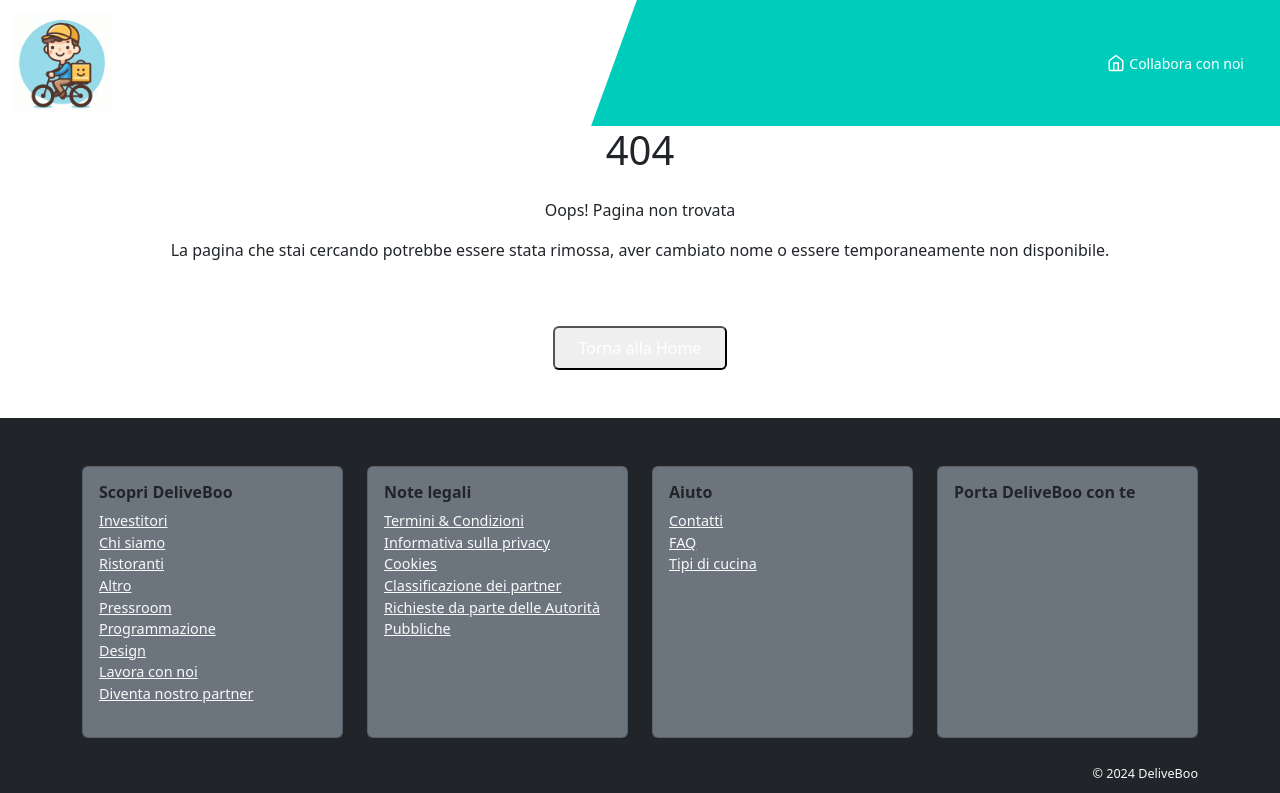
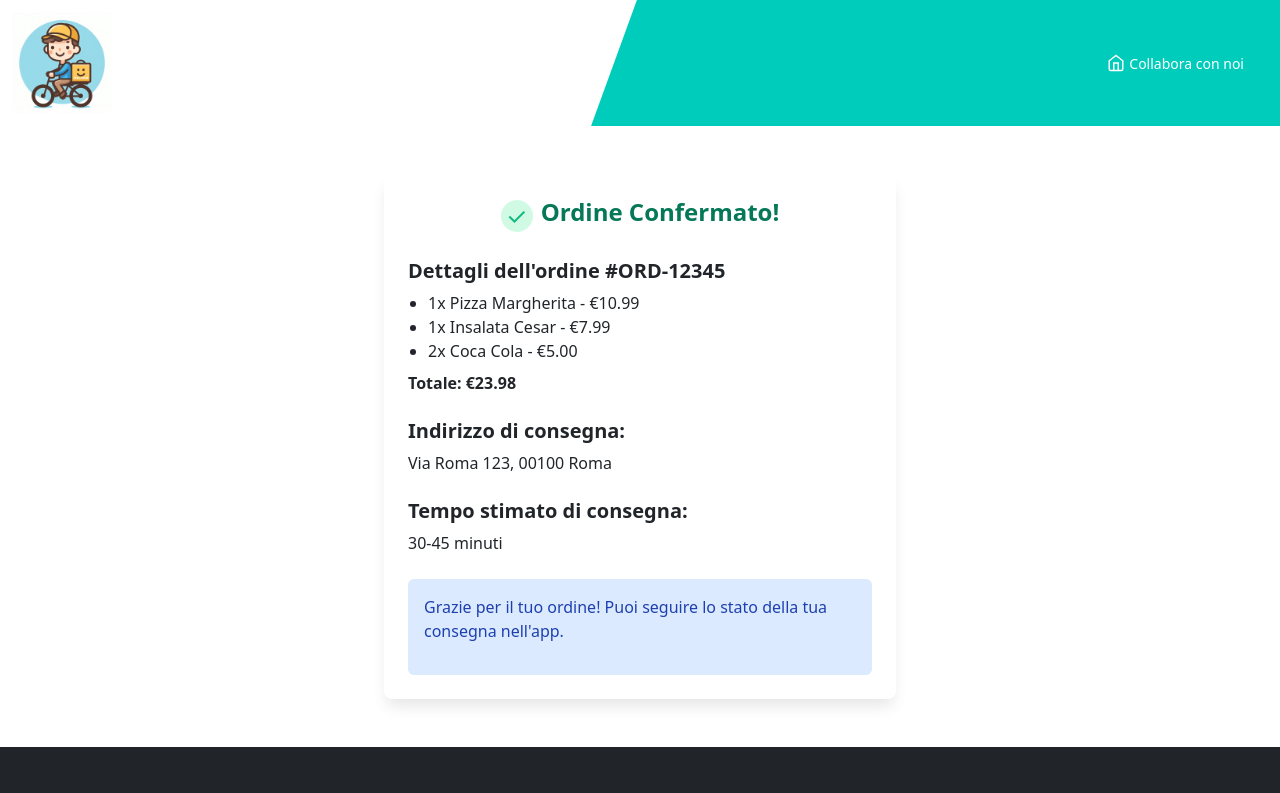
Before and after one commit to AndVig/deliveboo_frontend, a Vue app: page /confirm in a window 1280 px wide. Shown: the top 793 px of the page. Built offline with nearby package versions, Linux system fonts and the light colour scheme; some icons are missing.

Commit message:
UPD add confirm page

```diff
--- /dev/null
+++ b/src/pages/AppConfirmPage.vue
@@ -0,0 +1,127 @@
+<template>
+    <div class="order-confirmation my-5">
+      <div class="header">
+        <span class="check-icon">✓</span>
+        <h1>Ordine Confermato!</h1>
+      </div>
+
+      <div class="order-details">
+        <h2>Dettagli dell'ordine #{{ order.id }}</h2>
+        <ul>
+          <li v-for="(item, index) in order.items" :key="index">
+            {{ item.quantity }}x {{ item.name }} - €{{ (item.price * item.quantity).toFixed(2) }}
+          </li>
+        </ul>
+        <p class="total">Totale: €{{ calculateTotal(order.items) }}</p>
+      </div>
+
+      <div class="delivery-info">
+        <h3>Indirizzo di consegna:</h3>
+        <p>{{ order.deliveryAddress }}</p>
+      </div>
+
+      <div class="delivery-time">
+        <h3>Tempo stimato di consegna:</h3>
+        <p>{{ order.estimatedDeliveryTime }}</p>
+      </div>
+
+      <div class="thank-you-message">
+        <p>Grazie per il tuo ordine! Puoi seguire lo stato della tua consegna nell'app.</p>
+      </div>
+    </div>
+  </template>
+
+  <script>
+  import { ref } from 'vue';
+
+  export default {
+    name: 'OrderConfirmation',
+    setup() {
+      const order = ref({
+        id: 'ORD-12345',
+        items: [
+          { name: 'Pizza Margherita', quantity: 1, price: 10.99 },
+          { name: 'Insalata Cesar', quantity: 1, price: 7.99 },
+          { name: 'Coca Cola', quantity: 2, price: 2.50 },
+        ],
+        total: 23.98,
+        deliveryAddress: 'Via Roma 123, 00100 Roma',
+        estimatedDeliveryTime: '30-45 minuti',
+      });
+
+      const calculateTotal = (items) => {
+        return items.reduce((acc, item) => acc + (item.price * item.quantity), 0).toFixed(2);
+      };
+
+      return {
+        order,
+        calculateTotal
+      };
+    }
+  };
+  </script>
+
+  <style scoped>
+  .order-confirmation {
+    max-width: 32rem;
+    margin: 0 auto;
+    padding: 1.5rem;
+    background-color: white;
+    box-shadow: 0 10px 15px -3px rgba(0, 0, 0, 0.1);
+    border-radius: 0.5rem;
+  }
+
+  .header {
+    display: flex;
+    align-items: center;
+    justify-content: center;
+    margin-bottom: 1.5rem;
+  }
+
+  .check-icon {
+    color: #10B981;
+    margin-right: 0.5rem;
+    font-size: 1.5rem;
+    background-color: #D1FAE5;
+    border-radius: 50%;
+    width: 2rem;
+    height: 2rem;
+    display: flex;
+    align-items: center;
+    justify-content: center;
+  }
+
+  h1 {
+    font-size: 1.5rem;
+    font-weight: bold;
+    color: #047857;
+  }
+
+  h2, h3 {
+    font-size: 1.25rem;
+    font-weight: 600;
+    margin-bottom: 0.5rem;
+  }
+
+  ul {
+    list-style-type: disc;
+    padding-left: 1.25rem;
+    margin-bottom: 0.5rem;
+  }
+
+  .total {
+    font-weight: bold;
+    margin-top: 0.5rem;
+  }
+
+  .order-details, .delivery-info, .delivery-time {
+    margin-bottom: 1.5rem;
+  }
+
+  .thank-you-message {
+    background-color: #DBEAFE;
+    padding: 1rem;
+    border-radius: 0.375rem;
+    color: #1E40AF;
+  }
+  </style>
--- a/src/router.js
+++ b/src/router.js
@@ -5,6 +5,7 @@
 import RestaurantDetails from "./pages/RestaurantDetails.vue";
 
 import axios from "axios";
+import AppConfirmPage from "./pages/AppConfirmPage.vue";
 
 // Funzione per caricare gli slug dall'API e aggiungere le route dinamiche
 async function addDynamicRoutes() {
@@ -42,6 +43,11 @@
       name: "checkout",
       component: AppCheckout,
     },
+    {
+      path: "/confirm",
+      name: "confirm",
+      component: AppConfirmPage,
+    },
 
     {
       path: "/restaurant/:slug",
```
